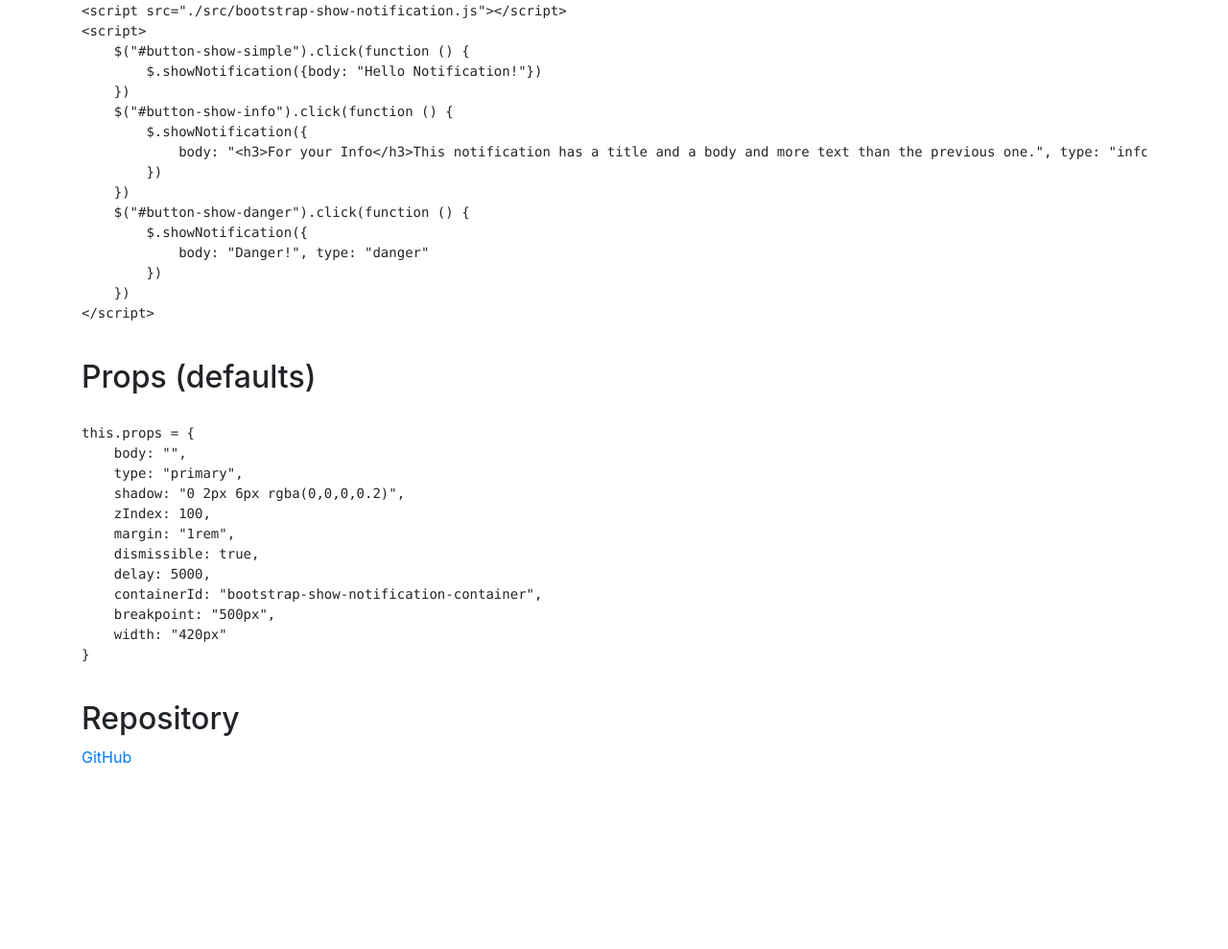
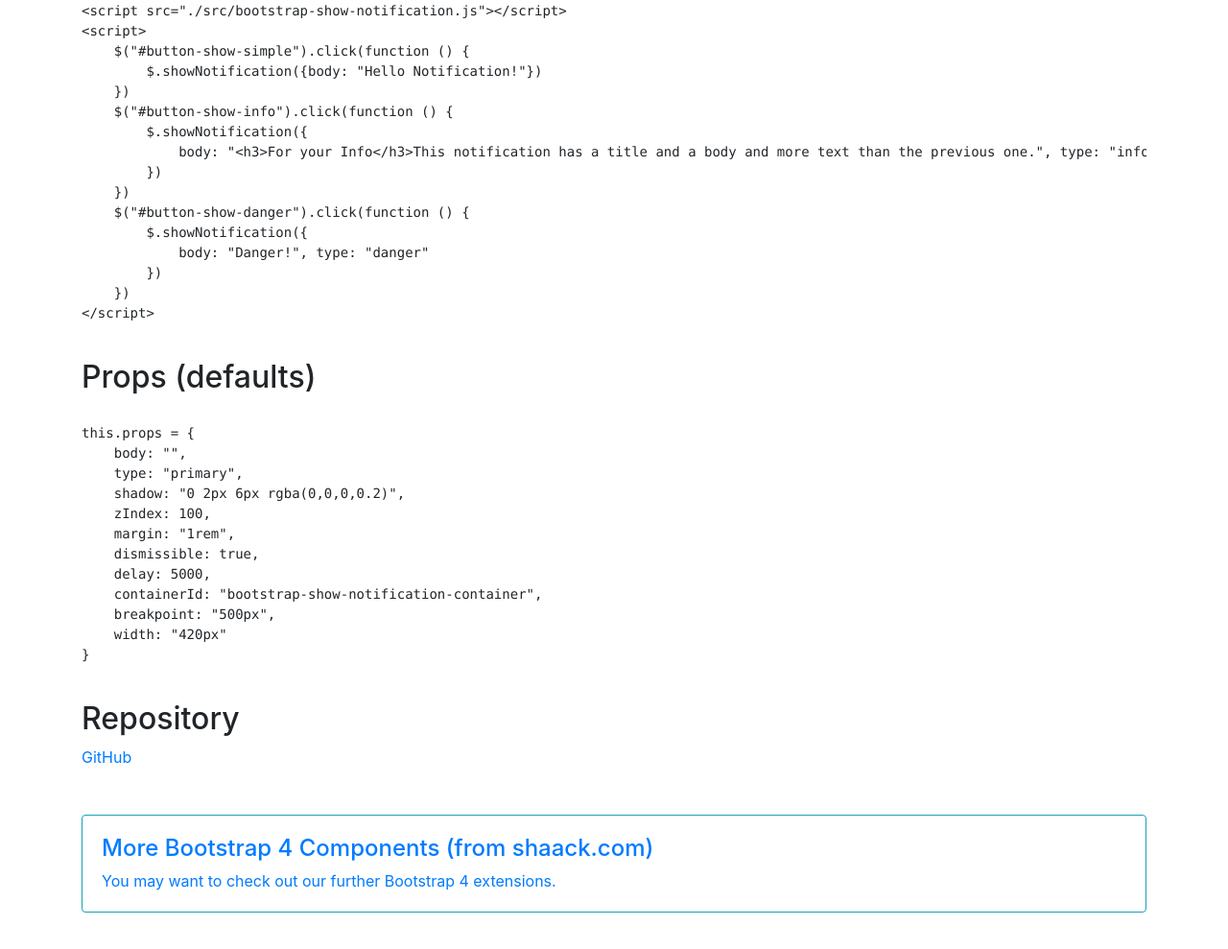
Before and after one commit to shaack/bootstrap-show-notification, a website: page index.html in a window 1280 px wide. Shown: the part 419-1408 px from the top of the page at 96% size. Before the commit the page ends 1268 px from the top, so only its background shows below. Drawn offline with nearby package versions, Linux system fonts and the light colour scheme.

Commit message:
a little marketing for the other BS extensions

```diff
--- a/index.html
+++ b/index.html
@@ -60,6 +60,14 @@ this.props = {
     </code></pre>
     <h2>Repository</h2>
     <a href="https://github.com/shaack/bootstrap-show-notification">GitHub</a>
+    <div class="card my-5 border-info">
+        <a href="https://shaack.com/en/open-source-components">
+            <div class="card-body">
+                <h4 class="mb-2">More Bootstrap 4 Components (from shaack.com)</h4>
+                You may want to check out our further Bootstrap 4 extensions.
+            </div>
+        </a>
+    </div>
 </section>
 <script src="./node_modules/jquery/dist/jquery.min.js"></script>
 <script src="./node_modules/bootstrap/dist/js/bootstrap.bundle.min.js"></script>
```
